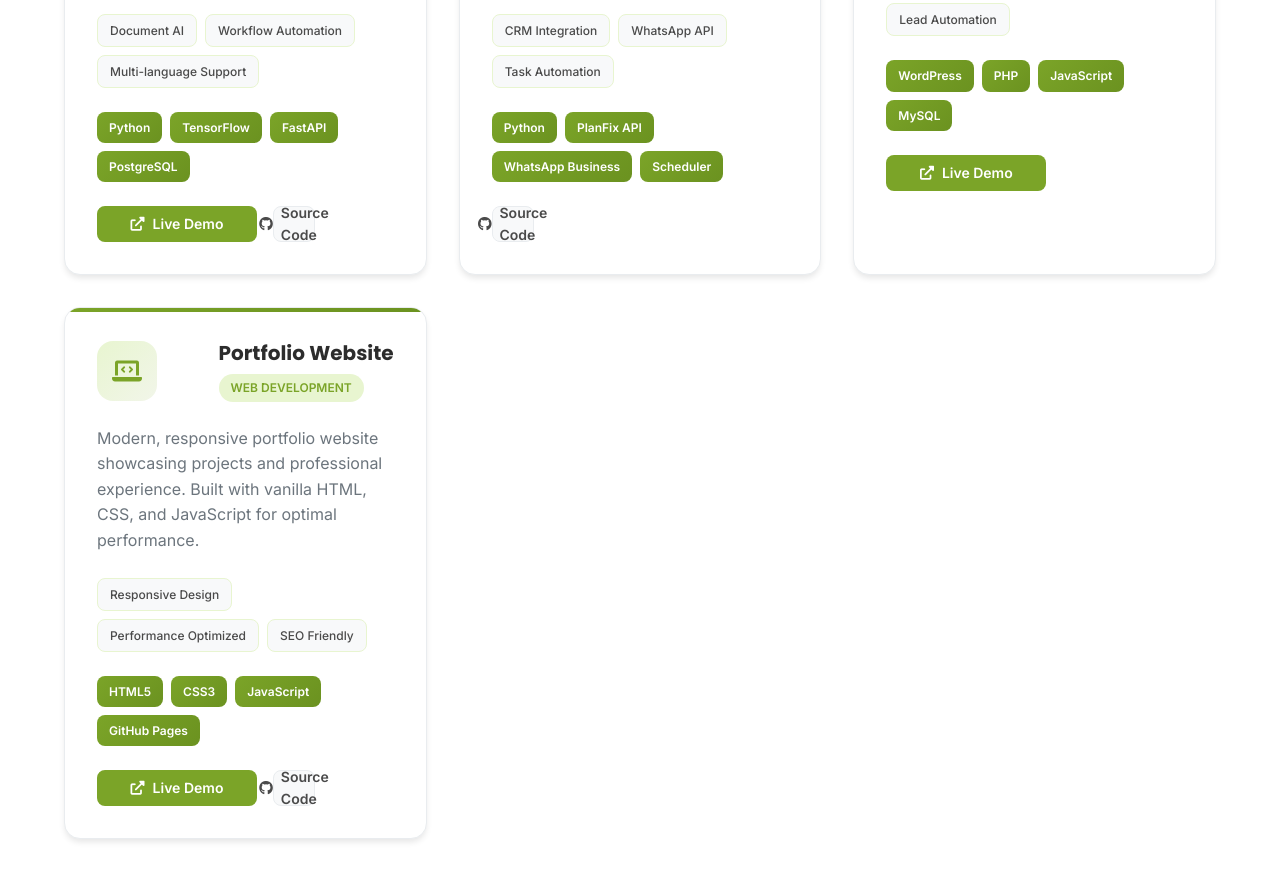
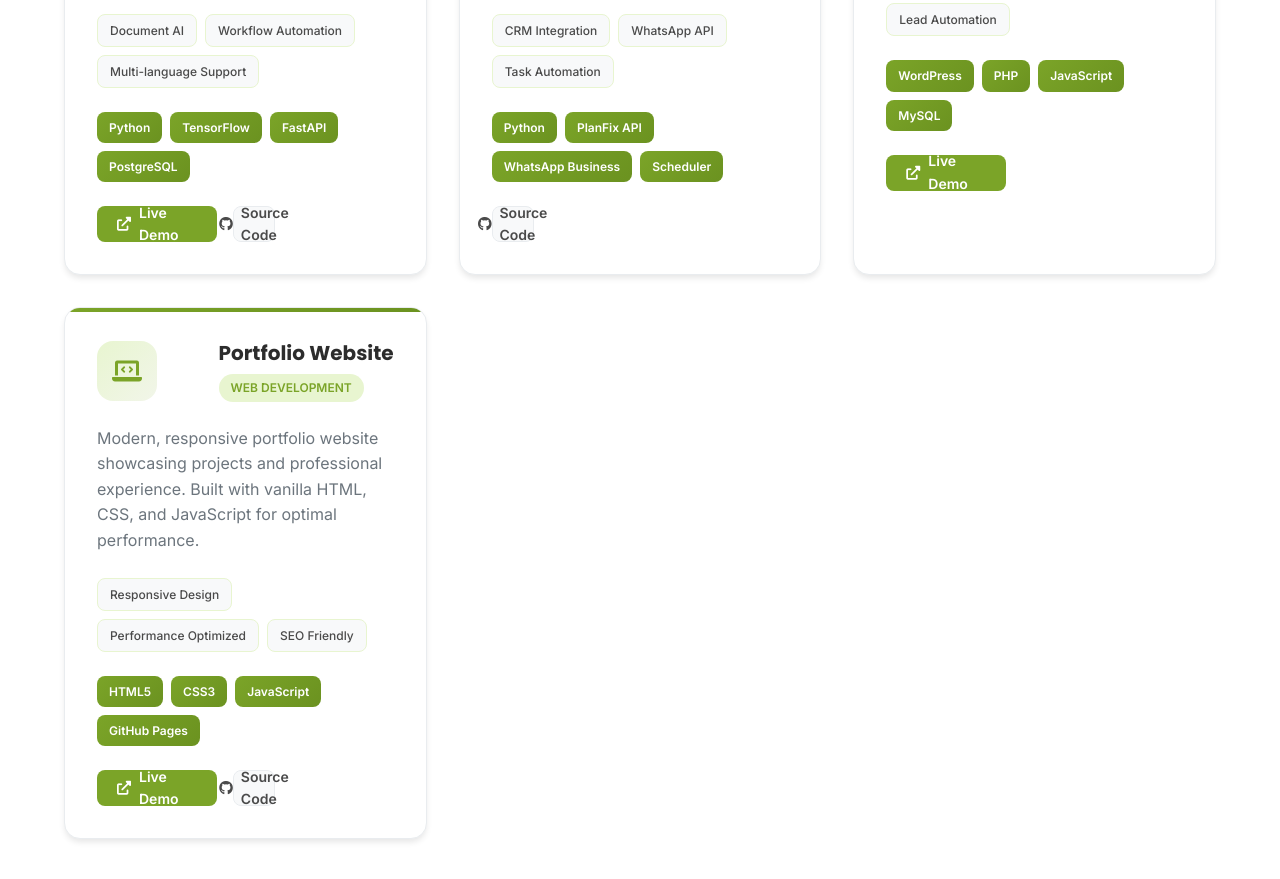
Before and after one commit to PtOlga/PtOlga.github.io, a plain HTML site: page index.html in a window 1280 px wide. Shown: the part 1612-2491 px from the top of the page. Drawn offline with Linux system fonts and the light colour scheme.

Commit message:
Reduce min-width of primary project links for improved layout flexibility

```diff
--- a/css/style.css
+++ b/css/style.css
@@ -1489,7 +1489,7 @@ li { margin-bottom: 0.5rem; color: var(--text-gray); }
 .project-link.primary {
     background: var(--primary-green);
     color: var(--white);
-    min-width: 160px;
+    min-width: 120px;
     justify-content: center;
 }
 
```
